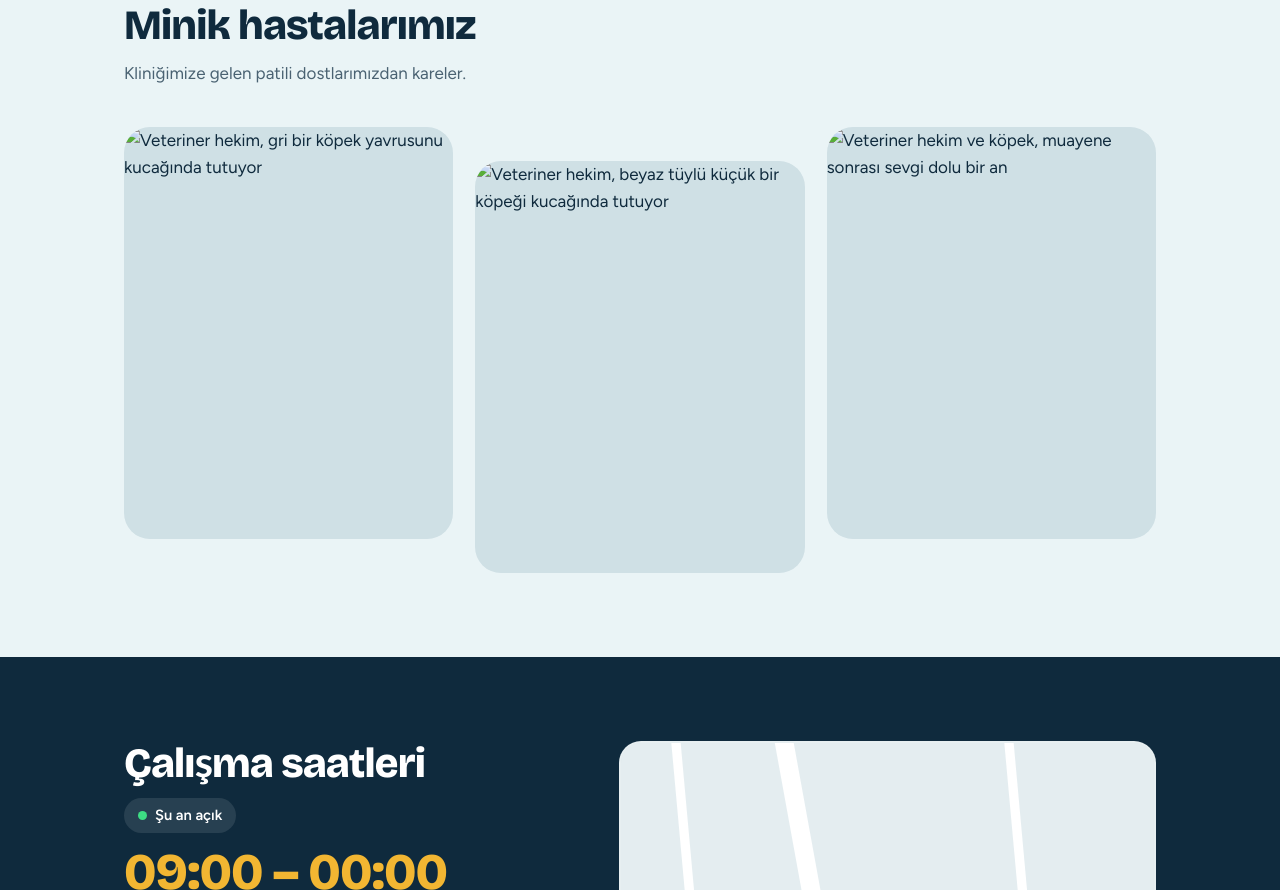
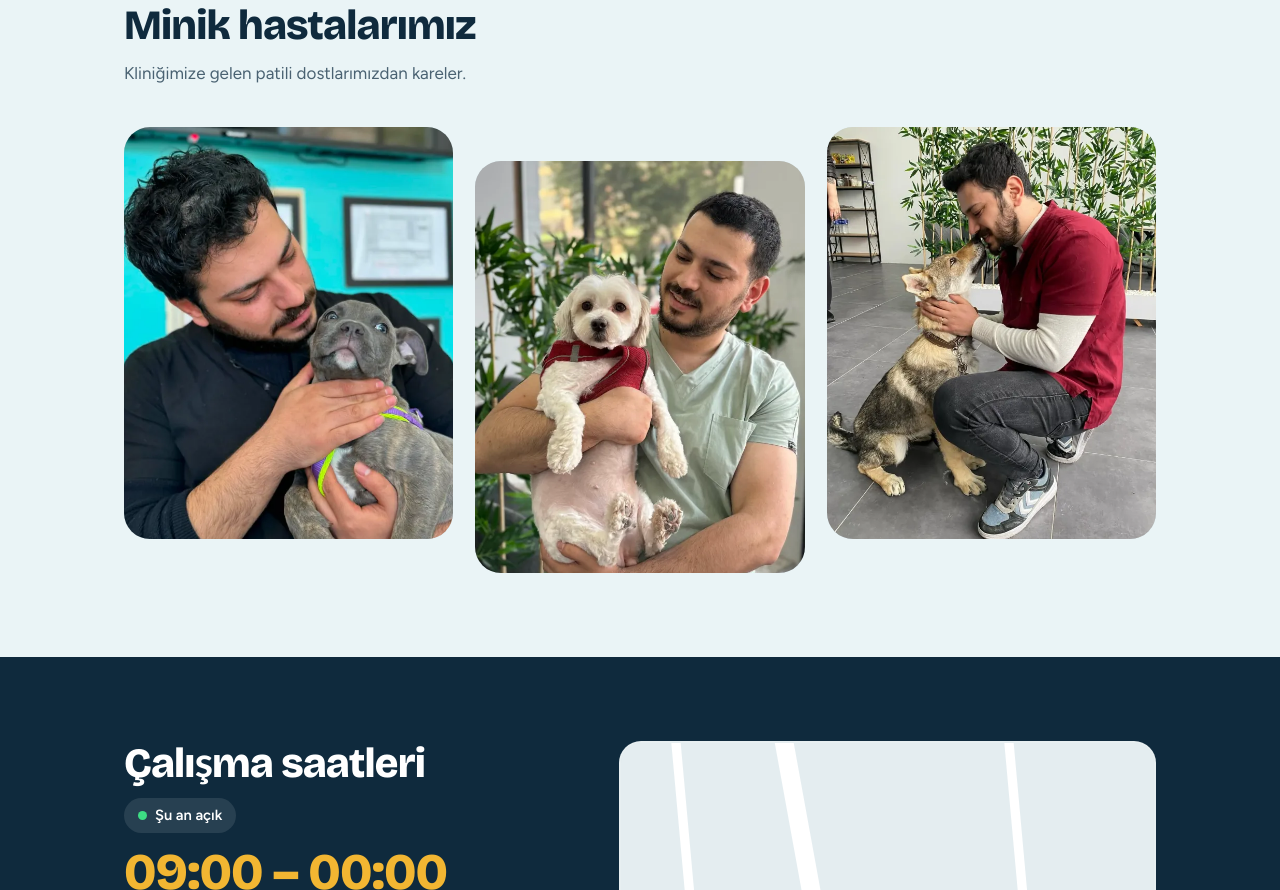
Before and after one commit to ardaguder/hostmedya.github.io, a plain HTML site: page worldveteriner/index.html in a window 1280 px wide. Shown: the part 1439-2329 px from the top of the page. Drawn offline with nearby package versions, Linux system fonts and the light colour scheme.

Commit message:
Update index.html

```diff
--- a/worldveteriner/index.html
+++ b/worldveteriner/index.html
@@ -207,7 +207,7 @@ footer .wrap{display:flex;justify-content:space-between;gap:16px;flex-wrap:wrap}
         </div>
       </div>
       <div class="photo">
-        <img src="img/kopek-muayene.webp" width="636" height="823" alt="Veteriner hekim, karşısında oturan köpekle burun buruna">
+        <img src="kopek-muayene.webp" width="636" height="823" alt="Veteriner hekim, karşısında oturan köpekle burun buruna">
         <div class="tag">Aynı gün randevu<small>Müsaitliğe göre</small></div>
       </div>
     </div>
@@ -233,9 +233,9 @@ footer .wrap{display:flex;justify-content:space-between;gap:16px;flex-wrap:wrap}
       <h2>Minik hastalarımız</h2>
       <p class="intro">Kliniğimize gelen patili dostlarımızdan kareler.</p>
       <div class="gallery">
-        <figure><img src="img/yavru-kopek.webp" width="626" height="823" loading="lazy" alt="Veteriner hekim, gri bir köpek yavrusunu kucağında tutuyor"></figure>
-        <figure><img src="img/maltese.webp" width="635" height="818" loading="lazy" alt="Veteriner hekim, beyaz tüylü küçük bir köpeği kucağında tutuyor"></figure>
-        <figure><img src="img/kopek-muayene.webp" width="636" height="823" loading="lazy" alt="Veteriner hekim ve köpek, muayene sonrası sevgi dolu bir an"></figure>
+        <figure><img src="yavru-kopek.webp" width="626" height="823" loading="lazy" alt="Veteriner hekim, gri bir köpek yavrusunu kucağında tutuyor"></figure>
+        <figure><img src="maltese.webp" width="635" height="818" loading="lazy" alt="Veteriner hekim, beyaz tüylü küçük bir köpeği kucağında tutuyor"></figure>
+        <figure><img src="kopek-muayene.webp" width="636" height="823" loading="lazy" alt="Veteriner hekim ve köpek, muayene sonrası sevgi dolu bir an"></figure>
       </div>
     </div>
   </section>
```
